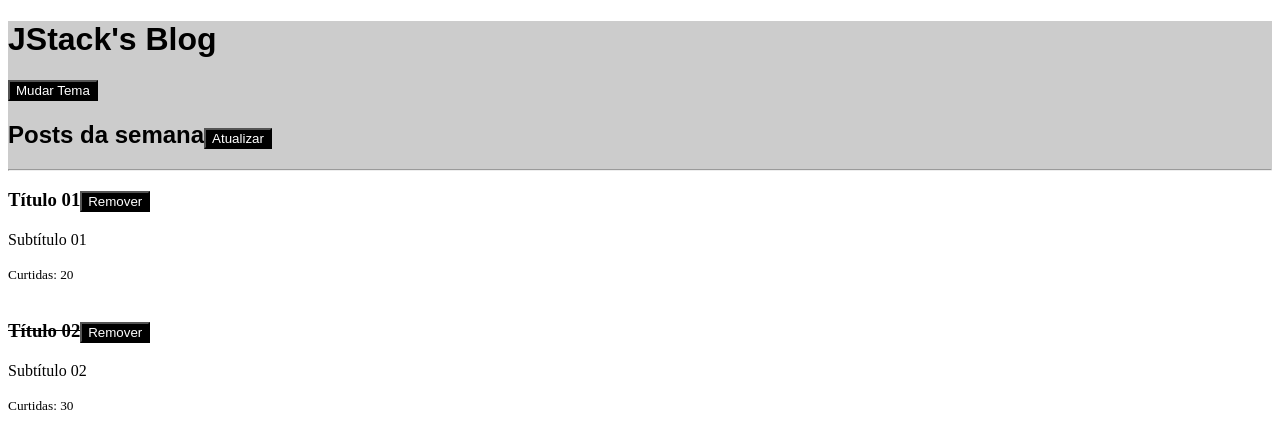
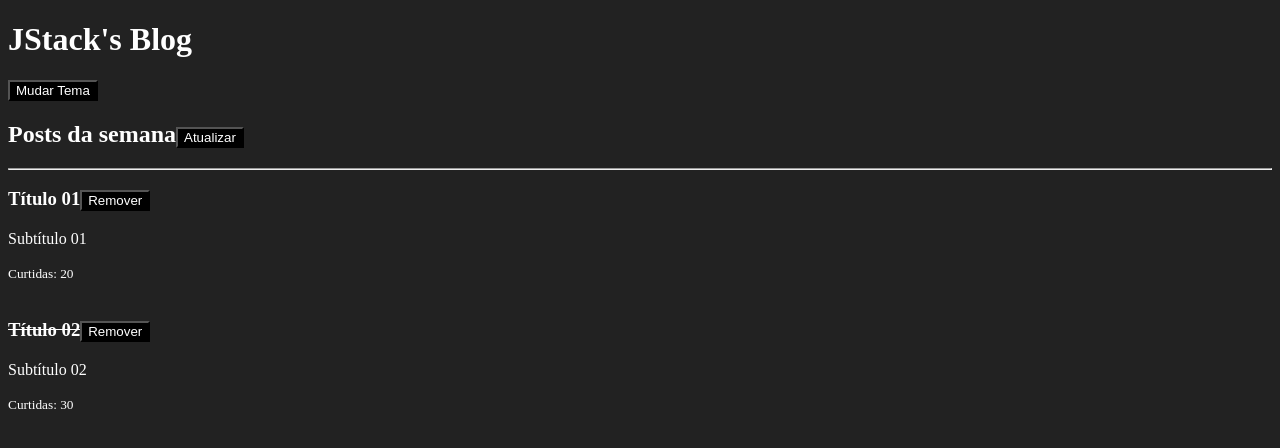
Before and after one commit to matheus-alpe/react-fundamentals, a React app: page / in a window 1280 px wide. Shown: the top 448 px of the page. Built offline with nearby package versions, Linux system fonts and the light colour scheme.

Commit message:
feat: css loader

```diff
--- a/package.json
+++ b/package.json
@@ -15,7 +15,9 @@
     "@babel/preset-react": "^7.18.6",
     "babel-loader": "^8.2.5",
     "clean-webpack-plugin": "^4.0.0",
+    "css-loader": "^6.7.1",
     "html-webpack-plugin": "^5.5.0",
+    "style-loader": "^3.3.1",
     "webpack": "^5.74.0",
     "webpack-cli": "^4.10.0",
     "webpack-dev-server": "^4.9.3"
--- a/src/components/Header.js
+++ b/src/components/Header.js
@@ -8,12 +8,7 @@
   const { onToggleTheme } = useContext(ThemeContext)
 
   return (
-    <header
-      style={{
-        background: '#ccc',
-        fontFamily: 'sans-serif'
-      }}
-    >
+    <header>
       <h1>{props.title}</h1>
       <Button onClick={onToggleTheme}>Mudar Tema</Button>
       {props.children}
--- /dev/null
+++ b/src/index.css
@@ -0,0 +1,4 @@
+body {
+  background: #222;
+  color: #fff;
+}
--- a/src/index.js
+++ b/src/index.js
@@ -3,6 +3,8 @@
 
 import App from './App'
 
+import './index.css'
+
 ReactDOM.render(
   <App />,
   document.getElementById('root')
--- a/webpack.config.js
+++ b/webpack.config.js
@@ -22,6 +22,10 @@
         exclude: /node_modules/,
         use: 'babel-loader',
       },
+      {
+        test: /\.css?$/,
+        use: ['style-loader', 'css-loader']
+      },
     ],
   },
   devServer: {
```
Also changed, not shown: 1 other file (tests, documents, lock files or other folders).
